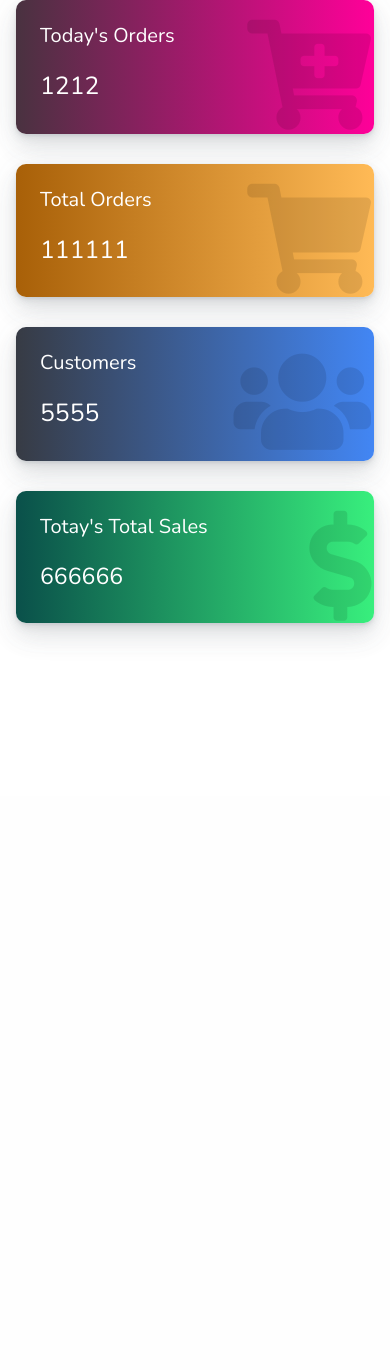
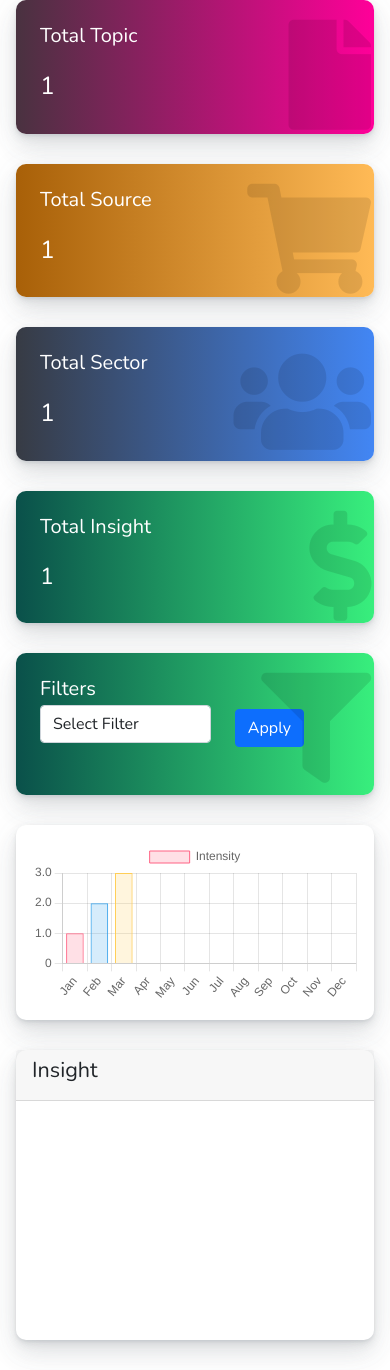
Before and after one commit to ABHRADEEP800/Visualization-Dashboard, a PHP site: page /Assignment/app/user_index.php in a window 390 px wide; the page is wider, and only the part inside the window is pictured. Shown: the part 48-1418 px from the top of that part. Before the commit the page ends 687 px from the top of that part, so only its background shows below. Run offline with PHP 8.4, Linux system fonts and the light colour scheme; the visitor is signed in with stand-in values (Sample User, id 1); tables that the repository leaves empty or names only in its code hold one stand-in row (values such as "Sample post"); data that the repository does not hold is empty; a stand-in replaces the project's code that opens the database connection; some libraries are stand-ins or nearby versions.

Commit message:
dashboard update

```diff
--- a/app/data_api.php
+++ b/app/data_api.php
@@ -4,7 +4,9 @@ session_start();
 if(!isset($_SESSION['user'])){
     header("Location: ../index.php");
 }
-$sql="SELECT * FROM `data`";
+//Get Data From Api
+ $sql="SELECT * FROM `data`";
+
 $result=mysqli_query($conn,$sql);
 $num=mysqli_num_rows($result);
 header('Content-Type:application/json');
@@ -13,9 +15,11 @@ if($num>0){
         $arr[]=$row;
     }
     echo json_encode(['status'=> true ,'data'=> $arr , 'result'=>'found']);
+
 }
 else{
     echo json_encode(['status'=> false ,'data'=> 'No Data Found' , 'result'=>'not found']);
 }
 
+
 ?>
--- a/app/user_index.php
+++ b/app/user_index.php
@@ -14,8 +14,28 @@ $result=curl_exec($ch);
 curl_close($ch);
 $data = json_decode($result, true);
 $row=$data['data'];
+//print_r($row);
 
 
+$sql="SELECT `source`  FROM `data`
+ GROUP BY `source`";
+ $result=mysqli_query($conn,$sql);
+$source=mysqli_num_rows($result);
+
+$sql="SELECT `topic`  FROM `data`
+ GROUP BY `topic`";
+ $result=mysqli_query($conn,$sql);
+$topic=mysqli_num_rows($result);
+
+$sql="SELECT `sector`  FROM `data`
+ GROUP BY `sector`";
+ $result=mysqli_query($conn,$sql);
+$sector=mysqli_num_rows($result);
+
+$sql="SELECT `insight`  FROM `data`
+ GROUP BY `insight`";
+ $result=mysqli_query($conn,$sql);
+ $insight=mysqli_num_rows($result);
 
 
 ?>
@@ -50,6 +70,7 @@ $row=$data['data'];
     <link rel="stylesheet" href="https://cdnjs.cloudflare.com/ajax/libs/font-awesome/5.12.1/css/all.min.css" integrity="sha256-mmgLkCYLUQbXn0B1SRqzHar6dCnv9oZFPEC1g1cwlkk=" crossorigin="anonymous" />
     <script src="https://cdn.jsdelivr.net/npm/chart.js"></script>
     <link rel="stylesheet" type="text/css" media="screen" href="../assets/css/main.css" />
+
 </head>
 
 <?php
@@ -72,14 +93,14 @@ $row=$data['data'];
     <div class="col-xl-3 col-lg-6">
             <div class="card l-bg-cherry">
                 <div class="card-statistic-3 p-4">
-                    <div class="card-icon pe-2 card-icon-large"><i class="fas fa-cart-plus"></i></div>
+                    <div class="card-icon pe-2 card-icon-large"><i class="fas fa-file"></i></div>
                     <div class="mb-4">
-                        <h5 class="card-title mb-0">Today's Orders</h5>
+                        <h5 class="card-title mb-0">Total Topic</h5>
                     </div>
                     <div class="row align-items-center mb-2 d-flex">
                         <div class="col-8">
                             <h2 class="d-flex align-items-center mb-0">
-                                1212
+                                <?=$topic?>
                             </h2>
                         </div>
                     </div>
@@ -91,12 +112,12 @@ $row=$data['data'];
                 <div class="card-statistic-3 p-4">
                     <div class="card-icon pe-2 card-icon-large"><i class="fas fa-shopping-cart"></i></div>
                     <div class="mb-4">
-                        <h5 class="card-title mb-0">Total Orders</h5>
+                        <h5 class="card-title mb-0">Total Source</h5>
                     </div>
                     <div class="row align-items-center mb-2 d-flex">
                         <div class="col-8">
                             <h2 class="d-flex align-items-center mb-0">
-                                111111
+                                <?=$source?>
                             </h2>
                         </div>
                     </div>
@@ -108,12 +129,12 @@ $row=$data['data'];
                 <div class="card-statistic-3 p-4">
                     <div class="card-icon pe-2 card-icon-large"><i class="fas fa-users"></i></div>
                     <div class="mb-4">
-                        <h5 class="card-title mb-0">Customers</h5>
+                        <h5 class="card-title mb-0">Total Sector</h5>
                     </div>
                     <div class="row align-items-center mb-2 d-flex">
                         <div class="col-8">
                             <h2 class="d-flex align-items-center mb-0">
-                            5555
+                                <?=$sector?>
                             </h2>
                         </div>
                     </div>
@@ -125,12 +146,12 @@ $row=$data['data'];
                 <div class="card-statistic-3 p-4">
                     <div class="card-icon pe-2 card-icon-large"><i class="fas fa-dollar-sign"></i></div>
                     <div class="mb-4">
-                        <h5 class="card-title mb-0">Totay's Total Sales</h5>
+                        <h5 class="card-title mb-0">Total Insight</h5>
                     </div>
                     <div class="row align-items-center mb-2 d-flex">
                         <div class="col-8">
                             <h3 class="d-flex align-items-center mb-0">
-                               666666
+                                <?=$insight?>
                             </h3>
                         </div>
                     </div>
@@ -139,5 +160,105 @@ $row=$data['data'];
         </div>
     </div>
 </div>
+<div class="row justify-content-end">
+    <div class="col-lg-4 col-md-4 col-sm-12">
+        <div class="card l-bg-green-dark">
+            <div class="card-statistic-3 p-4">
+                <div class="card-icon pe-2 card-icon-large"><i class="fas fa-filter"></i></div>
+                <div class="mb-4">
+                    <h5 class="card-title mb-0">Filters</h5>
+                    <div class="row align-items-center mb-2 d-flex">
+                        <div class="col-7">
+                            <form action="user_index.php" method="post">
+                                <select name="filter" id="filter" class="form-control">
+                                    <option >Select Filter</option>
+                                    <option value="endyear">End year</option>
+                                    <option value="2">Source</option>
+                                    <option value="3">Sector</option>
+                                </select>
+                                </div>
+                                <div class="col-5">
+                                <input type="submit" name="filter_submit" value="Apply" class="btn btn-primary mt-2">
+                                </div>
+                            </form>
+                            </div>
+                            </div>
+                            </div>
+                            </div>
+                            </div>
+
+
+    </div>
+
+</div>
+<div class="row">
+    <div class="col-md-6 col-lg-6 col-sm-12 mx-auto">
+        <div class="card">
+
+            <div class="card-body">
+                <canvas id="Intensity" width="400" height="200"></canvas>
+            </div>
+        </div>
+
+    </div>
+    <div class="col-md-6 col-lg-6 col-sm-12 mx-auto">
+        <div class="card">
+            <div class="card-header">
+                <h4>Insight</h4>
+            </div>
+            <div class="card-body">
+                <canvas id="myChart" width="400" height="200"></canvas>
+            </div>
+        </div>
+
+    </div>
+
+</div>
  </body>
  </html>
+
+ <script src="../assets/js/main.js"></script>
+ <?php
+ if(isset($_POST['filter_submit'])){
+    $filter= $_POST['filter'];
+    if($filter =='endyear'){
+
+// Assuming that you have already fetched data from your database and stored it in the $rows variable
+// The $rows variable should contain an array of associative arrays, where each associative array represents a row from your database table
+
+// Create an empty array to store the end years and their corresponding intensity sums
+$endyear_intensity_sum = [];
+
+foreach ($row as $row) {
+  $endyear = $row['end_year'];
+  $intensity = $row['intensity'];
+
+  // If the current end year already exists in the $endyear_intensity_sum array, then add the current intensity to the existing sum
+  if (isset($endyear_intensity_sum[$endyear])) {
+    $endyear_intensity_sum[$endyear] += $intensity;
+  }
+  // If the current end year does not exist in the $endyear_intensity_sum array, then create a new entry with the current end year and intensity
+  else {
+    $endyear_intensity_sum[$endyear] = $intensity;
+  }
+}
+//sort array in year assending
+ksort($endyear_intensity_sum);
+
+
+// Convert the $endyear_intensity_sum array to a JSON string so that it can be passed to JavaScript
+$endyear_intensity_sum_json = json_encode($endyear_intensity_sum);
+
+
+echo "
+<script>
+  var endyear_intensity_sum = '$endyear_intensity_sum_json'
+  console.log(endyear_intensity_sum);
+</script>";
+
+
+
+    }
+
+}
+ ?>
--- /dev/null
+++ b/assets/js/main.js
@@ -0,0 +1,35 @@
+var ctx = document.getElementById('Intensity').getContext('2d'); // get the canvas element
+        var myChart = new Chart(ctx, { // create a new chart
+            type: 'bar',
+            data: {
+                labels: ['Jan', 'Feb', 'Mar', 'Apr', 'May', 'Jun','Jul', 'Aug', 'Sep', 'Oct', 'Nov', 'Dec'], // set the labels
+                datasets: [{
+                    label: 'Intensity',
+                    data: [1,2,3],
+                    backgroundColor: [ // set the background color
+                        'rgba(255, 99, 132, 0.2)',
+                        'rgba(54, 162, 235, 0.2)',
+                        'rgba(255, 206, 86, 0.2)',
+                        'rgba(75, 192, 192, 0.2)',
+                        'rgba(153, 102, 255, 0.2)',
+                        'rgba(255, 159, 64, 0.2)'
+                    ],
+                    borderColor: [ // set the border color
+                        'rgba(255, 99, 132, 1)',
+                        'rgba(54, 162, 235, 1)',
+                        'rgba(255, 206, 86, 1)',
+                        'rgba(75, 192, 192, 1)',
+                        'rgba(153, 102, 255, 1)',
+                        'rgba(255, 159, 64, 1)'
+                    ],
+                    borderWidth: 1 // set the border width
+                }]
+            },
+            options: { // set the options
+                scales: {
+                    y: {
+                        beginAtZero: true // set the minimum value of the y-axis to 0
+                    }
+                }
+            }
+        });
```
